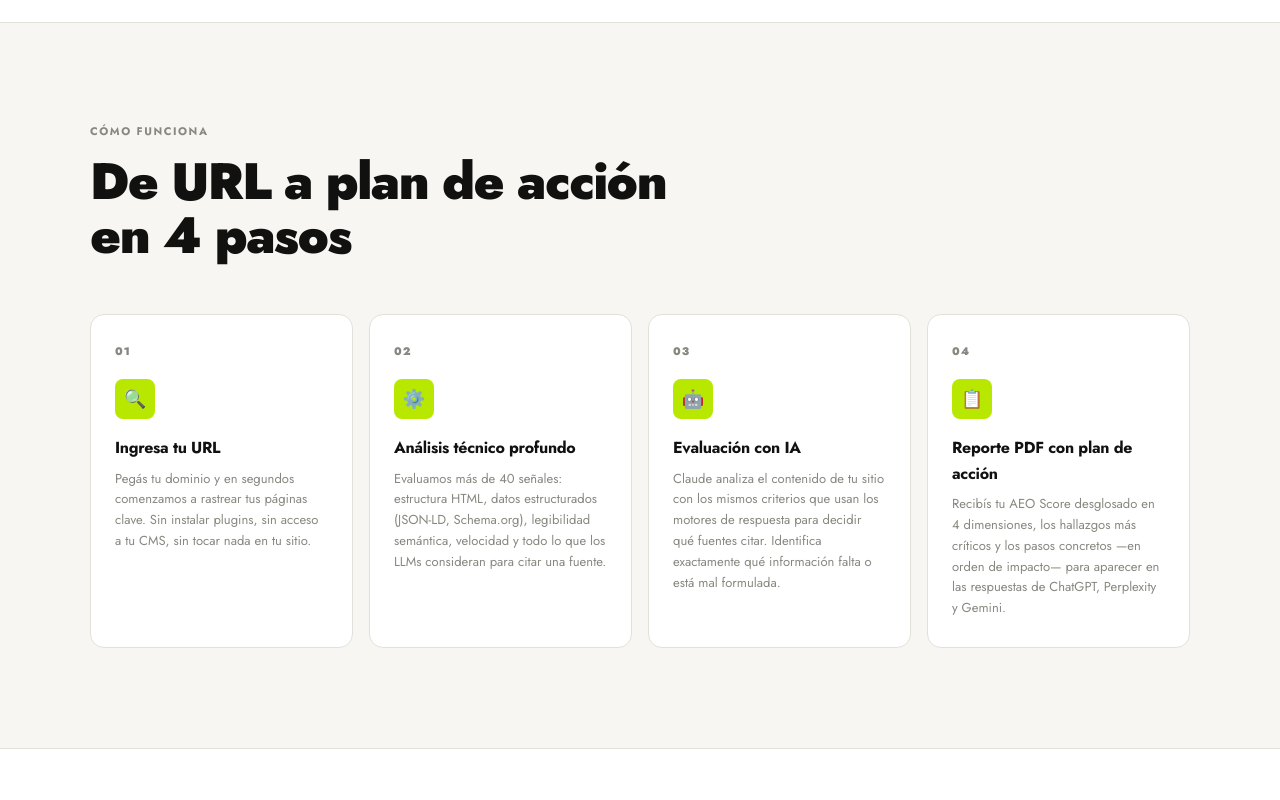
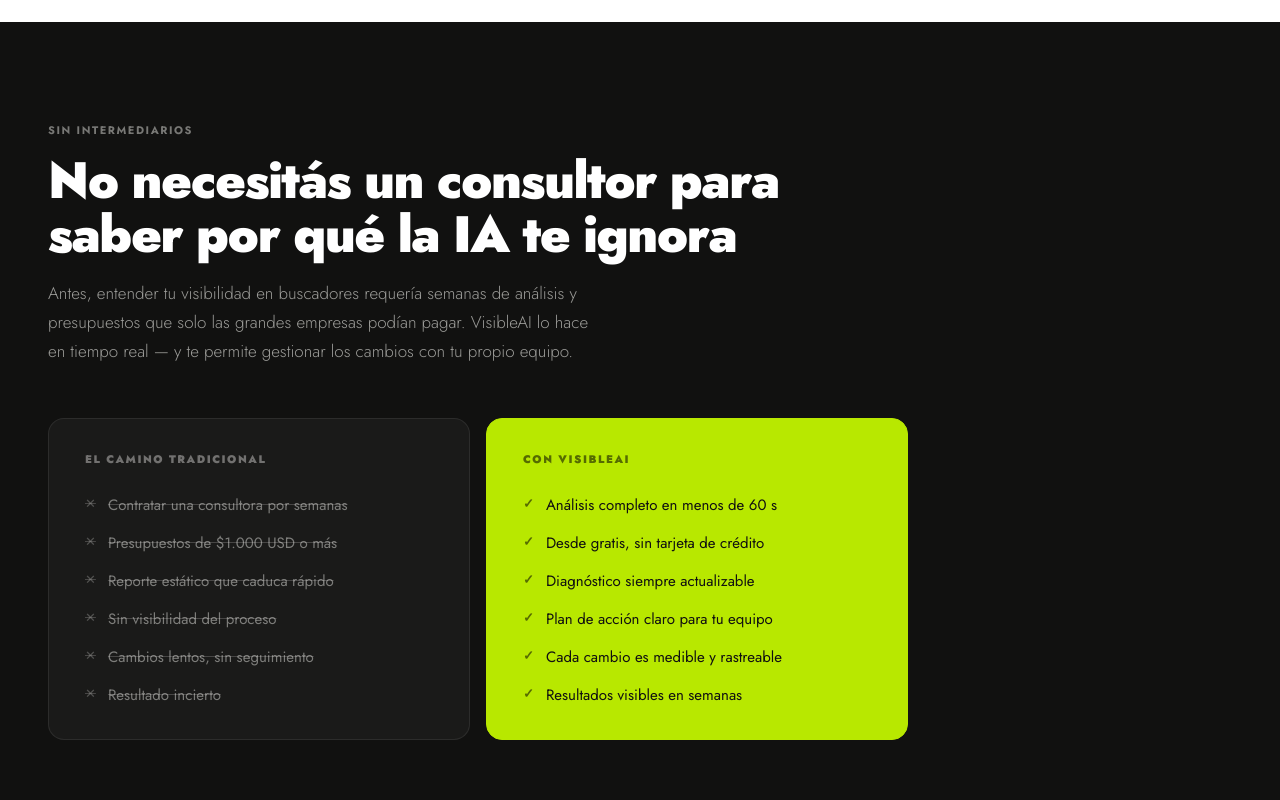
Before and after one commit to PabloCRVTT/VisibleAI, a plain HTML site: page index.html in a window 1280 px wide. Shown: the part 1560-2360 px from the top of the page. Drawn offline with Linux system fonts and the light colour scheme.

Commit message:
Add no-consultant comparison section

```diff
--- a/index.html
+++ b/index.html
@@ -280,6 +280,43 @@
   }
   .stat-desc { font-size: 13px; color: var(--ink-muted); margin-top: 6px; max-width: 160px; line-height: 1.45; }
 
+  /* ── NO-CONSULTANT ── */
+  .noconsult-section { padding: 100px 48px; background: var(--ink); color: var(--bg); }
+  .noconsult-section .section-label { color: rgba(247,246,242,0.45); }
+  .noconsult-section .section-title { color: var(--bg); max-width: 760px; }
+  .noconsult-section .section-body  { color: rgba(247,246,242,0.6); max-width: 560px; }
+  .compare-grid {
+    display: grid; grid-template-columns: 1fr 1fr;
+    gap: 16px; margin-top: 52px; max-width: 860px;
+  }
+  .compare-col {
+    border-radius: 16px; padding: 32px 36px;
+  }
+  .compare-before {
+    background: rgba(255,255,255,0.04);
+    border: 1px solid rgba(255,255,255,0.08);
+  }
+  .compare-after {
+    background: var(--accent);
+    border: 1px solid var(--accent);
+  }
+  .compare-label {
+    font-family: var(--font-display); font-size: 11px;
+    font-weight: 900; letter-spacing: .14em; text-transform: uppercase;
+    margin-bottom: 24px;
+  }
+  .compare-before .compare-label { color: rgba(247,246,242,0.4); }
+  .compare-after  .compare-label { color: var(--accent-deep); }
+  .compare-list { list-style: none; display: flex; flex-direction: column; gap: 14px; }
+  .compare-list li {
+    font-size: 15px; font-weight: 400; display: flex; align-items: flex-start; gap: 12px;
+  }
+  .compare-before .compare-list li { color: rgba(247,246,242,0.45); text-decoration: line-through; text-decoration-color: rgba(247,246,242,0.2); }
+  .compare-after  .compare-list li { color: var(--ink); }
+  .compare-list li::before { flex-shrink: 0; margin-top: 1px; font-size: 13px; }
+  .compare-before .compare-list li::before { content: '✕'; color: rgba(247,246,242,0.25); }
+  .compare-after  .compare-list li::before { content: '✓'; color: var(--accent-deep); font-weight: 700; }
+
   /* ── HOW ── */
   .how-section { padding: 100px 48px; background: var(--bg-soft); }
   .steps-grid {
@@ -495,11 +532,12 @@
   @media (max-width: 900px) {
     nav { padding: 14px 20px; }
     nav ul { display: none; }
-    .hero, .scan-section, .problem-section, .how-section,
+    .hero, .scan-section, .problem-section, .noconsult-section, .how-section,
     .pricing-section, .test-section, .faq-section, .cta-section { padding-left: 20px; padding-right: 20px; }
     .score-section { grid-template-columns: 1fr; padding: 60px 20px; gap: 40px; }
     .steps-grid { grid-template-columns: 1fr 1fr; }
     .pricing-grid, .test-grid { grid-template-columns: 1fr; }
+    .compare-grid { grid-template-columns: 1fr; }
     footer { flex-direction: column; gap: 10px; text-align: center; }
   }
 </style>
@@ -669,6 +707,39 @@
   </div>
 </section>
 
+  </div>
+</section>
+
+<!-- NO-CONSULTANT -->
+<section class="noconsult-section">
+  <div class="inner">
+    <p class="section-label">Sin intermediarios</p>
+    <h2 class="section-title">No necesitás un consultor para saber por qué la IA te ignora</h2>
+    <p class="section-body">Antes, entender tu visibilidad en buscadores requería semanas de análisis y presupuestos que solo las grandes empresas podían pagar. VisibleAI lo hace en tiempo real — y te permite gestionar los cambios con tu propio equipo.</p>
+    <div class="compare-grid">
+      <div class="compare-col compare-before">
+        <p class="compare-label">El camino tradicional</p>
+        <ul class="compare-list">
+          <li>Contratar una consultora por semanas</li>
+          <li>Presupuestos de $1.000 USD o más</li>
+          <li>Reporte estático que caduca rápido</li>
+          <li>Sin visibilidad del proceso</li>
+          <li>Cambios lentos, sin seguimiento</li>
+          <li>Resultado incierto</li>
+        </ul>
+      </div>
+      <div class="compare-col compare-after">
+        <p class="compare-label">Con VisibleAI</p>
+        <ul class="compare-list">
+          <li>Análisis completo en menos de 60 s</li>
+          <li>Desde gratis, sin tarjeta de crédito</li>
+          <li>Diagnóstico siempre actualizable</li>
+          <li>Plan de acción claro para tu equipo</li>
+          <li>Cada cambio es medible y rastreable</li>
+          <li>Resultados visibles en semanas</li>
+        </ul>
+      </div>
+    </div>
   </div>
 </section>
 
```
